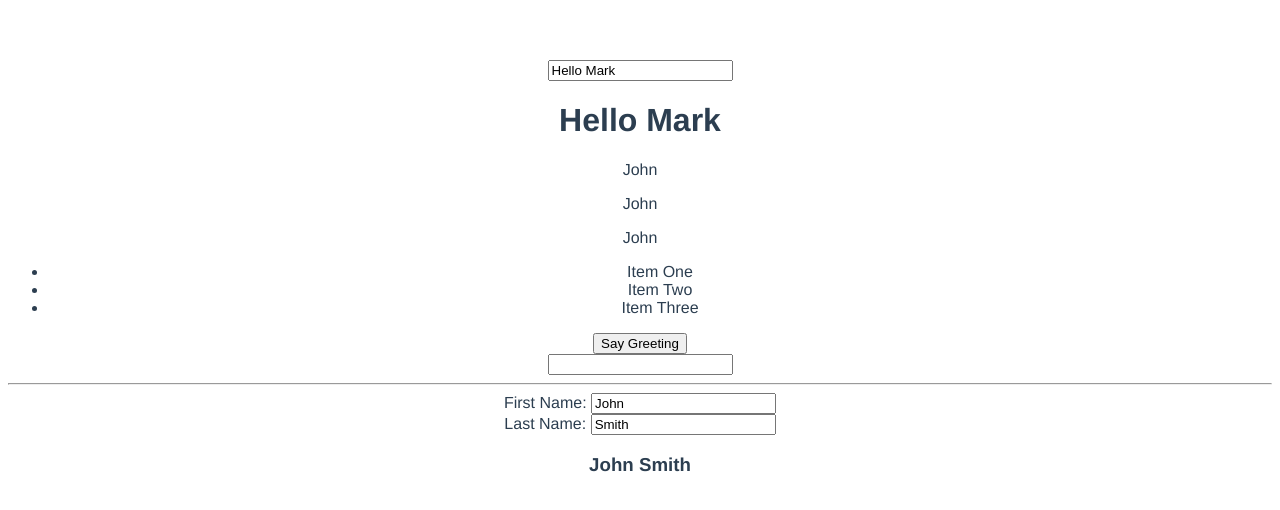
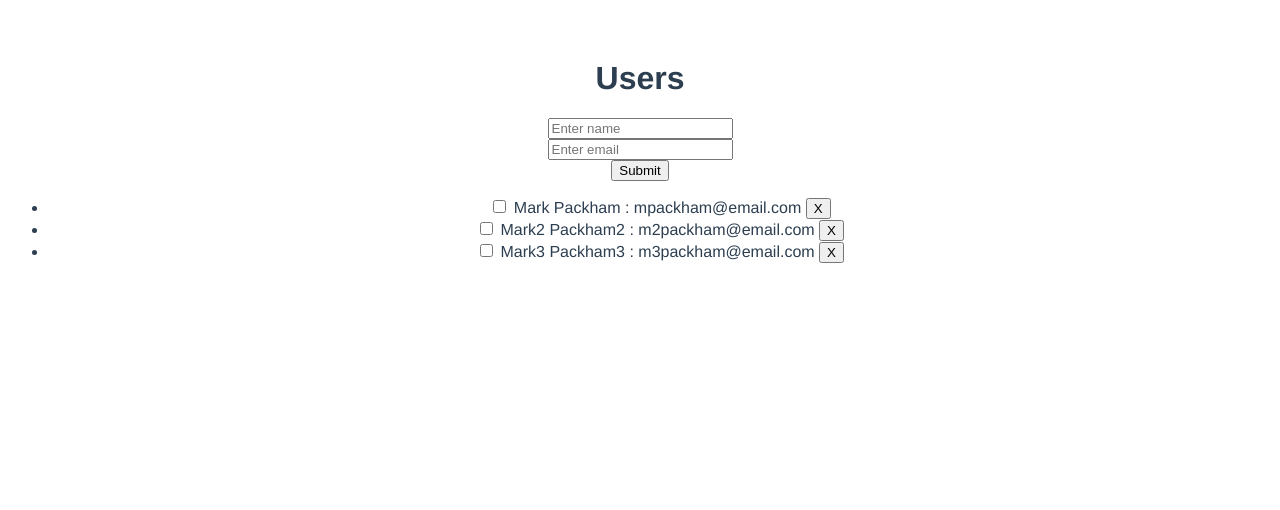
Before and after one commit to markpackham/VueJS, a Vue app in the folder vueapp/: page / in a window 1280 px wide. Shown: the top 510 px of the page. Built offline with nearby package versions, Linux system fonts and the light colour scheme.

Commit message:
delete user

```diff
--- a/vueapp/src/App.vue
+++ b/vueapp/src/App.vue
@@ -1,16 +1,19 @@
 <template>
     <div id="app">
-        <test/>
+        <!-- <test msg="Yo"/> -->
+        <users></users>
     </div>
 </template>
 
 <script>
-    import Test from './components/test'
+    //import Test from './components/test'
+    import Users from './components/users'
 
     export default {
         name: 'App',
         components: {
-            Test
+            //Test,
+            Users
         }
     }
 </script>
--- a/vueapp/src/components/Test.vue
+++ b/vueapp/src/components/Test.vue
@@ -22,12 +22,20 @@
         <label>Last Name: </label>
         <input type="text" v-model="user.lastName">
         <h3>{{fullName}}</h3>
+        <h2>{{msg}}</h2>
     </div>
 </template>
 
 <script>
     export default {
         name: 'test',
+        //Properties (these can be added to App.vue
+        props: {
+            msg: {
+                type: String,
+                default: 'Foobar'
+            }
+        },
         data() {
             return {
                 title: 'Hello Mark',
@@ -54,6 +62,7 @@
                 console.log('You hit enter');
             }
         },
+        //Computed method
         computed: {
             fullName: function () {
                 return this.user.firstName + ' ' + this.user.lastName;
--- /dev/null
+++ b/vueapp/src/components/Users.vue
@@ -0,0 +1,71 @@
+<template>
+    <div class="users">
+        <h1>Users</h1>
+        <form v-on:submit="addUser">
+            <input type="text" v-model="newUser.name" placeholder="Enter name">
+            <br>
+            <input type="text" v-model="newUser.email" placeholder="Enter email">
+            <br>
+            <input type="submit" value="Submit">
+        </form>
+        <ul>
+            <li v-for="user in users">
+                <input type="checkbox" class="toggle" v-model="user.contacted">
+
+                <!-- if user contacted then give class of contacted -->
+                <span :class="{contacted: user.contacted}">
+                    {{user.name}} : {{user.email}}
+                    <button v-on:click="deleteUser(user)">X</button>
+                </span>
+            </li>
+        </ul>
+    </div>
+</template>
+
+<script>
+    export default {
+        name: 'users',
+        data() {
+            return {
+                newUser: {},
+                users: [
+                    {
+                        name: 'Mark Packham',
+                        email: 'mpackham@email.com',
+                        contacted: false
+                    },
+                    {
+                        name: 'Mark2 Packham2',
+                        email: 'm2packham@email.com',
+                        contacted: false
+                    },
+                    {
+                        name: 'Mark3 Packham3',
+                        email: 'm3packham@email.com',
+                        contacted: false
+                    }
+                ]
+            }
+        },
+        methods: {
+            addUser: function (e) {
+                this.users.push({
+                    name: this.newUser.name,
+                    email: this.newUser.email,
+                    contacted: false
+                })
+                e.preventDefault();
+            },
+            deleteUser: function (user) {
+                this.users.splice(this.users.indexOf(user), 1);
+            }
+        }
+
+    }
+</script>
+
+<style scoped>
+    .contacted {
+        text-decoration: line-through;
+    }
+</style>
```
